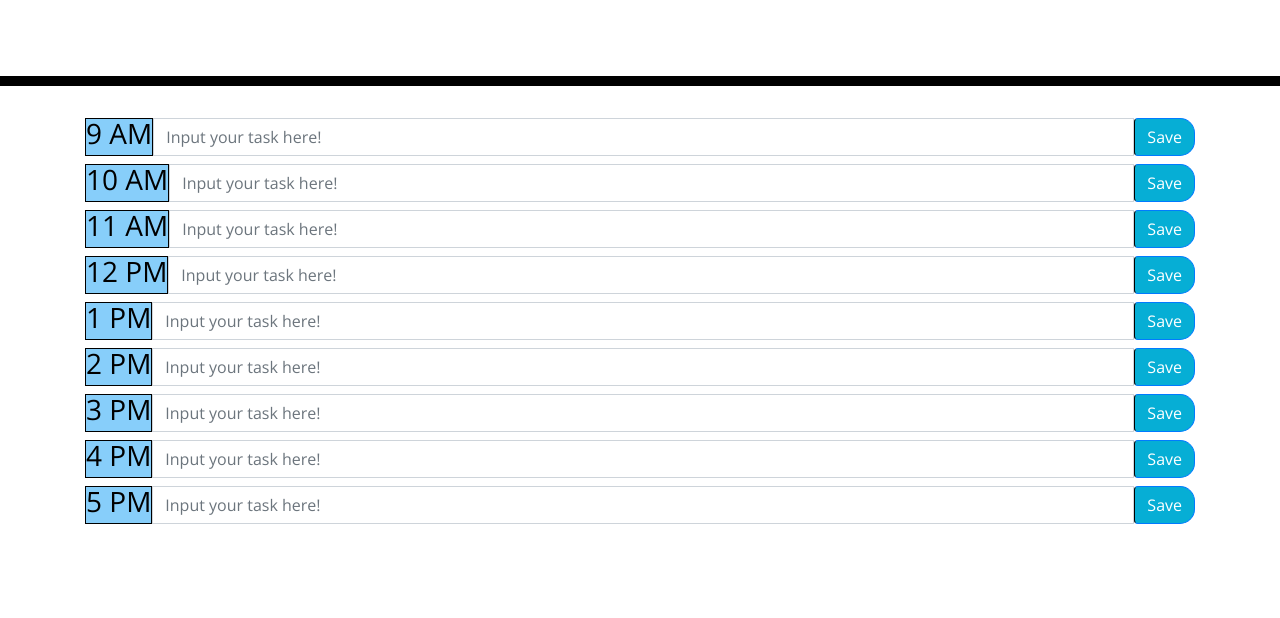
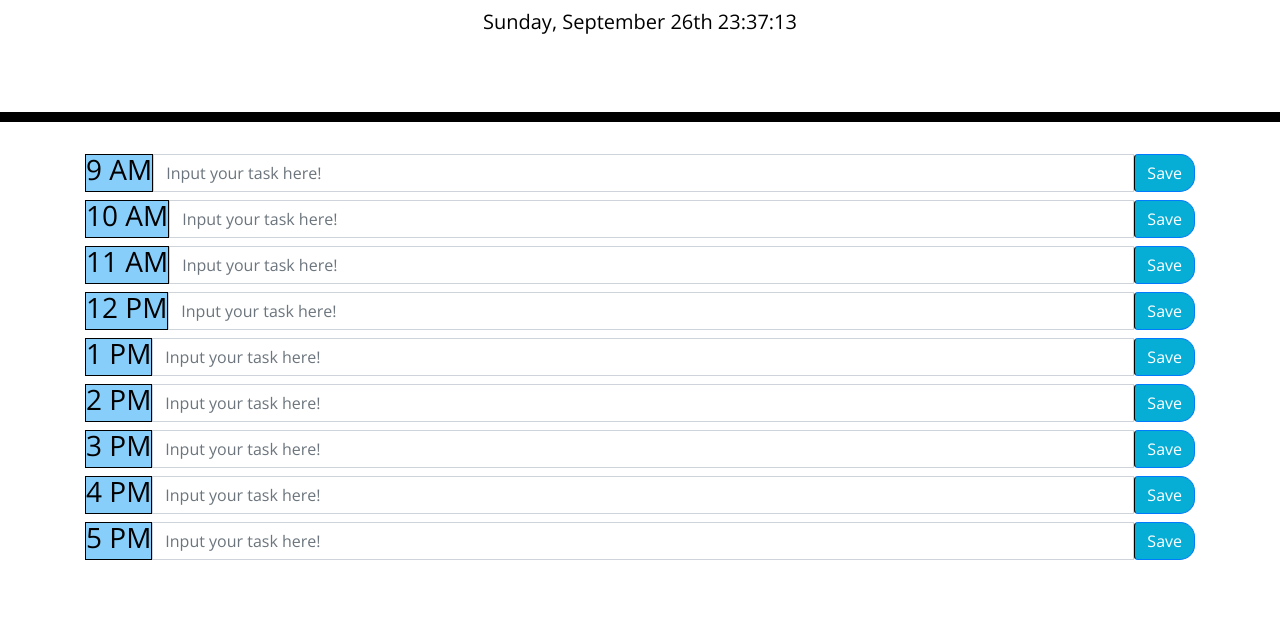
Before and after one commit to Valllerian/Planner-project, a plain HTML site: page index.html in a window 1280 px wide. Shown: the part 182-800 px from the top of the page. Drawn offline with nearby package versions, Linux system fonts and the light colour scheme.

Commit message:
timer section  added

```diff
--- a/index.html
+++ b/index.html
@@ -80,5 +80,6 @@
 
     <script src="https://cdnjs.cloudflare.com/ajax/libs/jquery/3.2.1/jquery.min.js"></script>
     <script src="https://cdnjs.cloudflare.com/ajax/libs/moment.js/2.24.0/moment.min.js"></script>
+    <script src="script.js"></script>
   </body>
 </html>
--- a/script.js
+++ b/script.js
@@ -0,0 +1,9 @@
+var presentTime = moment();
+
+function updateClock() {
+    $("#currentDay").text(presentTime.format("dddd, MMMM Do HH:mm:ss"));
+}
+
+setInterval(updateClock, 1000);
+
+// create a function to update time every second
```
